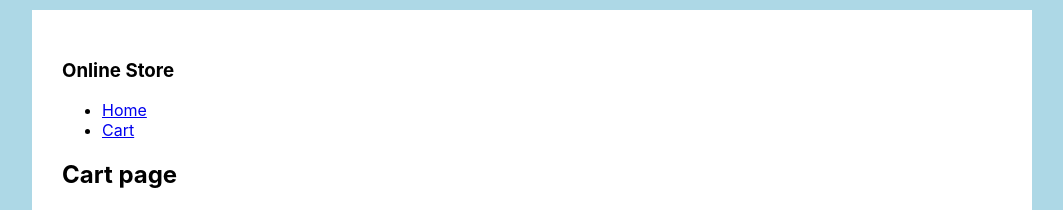
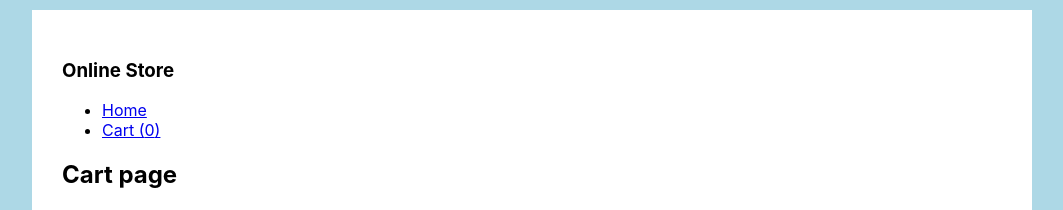
Before and after one commit to blzn50/e-commerce, a React (Create React App) app: page /cart in a window 1280 px wide. Shown: the top 210 px of the page, without its empty margins (108-1171 px from the left). Built offline with nearby package versions, Linux system fonts and the light colour scheme.

Commit message:
added item counter in cart page nav item

```diff
--- a/src/components/Cart.js
+++ b/src/components/Cart.js
@@ -21,7 +21,7 @@ const Cart = ({ cart, addToCart, removeFromCart, removeAllFromCart }) => {
         </thead>
         <tbody>
           {sort(cart).map(item => (
-            <tr>
+            <tr key={item.id}>
               <td>{item.name}</td>
               <td>{item.quantity}</td>
               <td>
--- a/src/components/Navigation.js
+++ b/src/components/Navigation.js
@@ -1,7 +1,8 @@
 import React from 'react';
 import { NavLink } from 'react-router-dom';
+import { connect } from 'react-redux';
 
-const Navigation = () => (
+const Navigation = ({ cart }) => (
   <nav>
     <h3>Online Store</h3>
     <ul>
@@ -9,10 +10,22 @@ const Navigation = () => (
         <NavLink to="/">Home</NavLink>
       </li>
       <li>
-        <NavLink to="/cart">Cart</NavLink>
+        <NavLink to="/cart">
+          Cart (
+          {cart.reduce((acc, item) => {
+            return acc + item.quantity;
+          }, 0)}
+          )
+        </NavLink>
       </li>
     </ul>
   </nav>
 );
 
-export default Navigation;
+const mapStateToProps = state => {
+  return {
+    cart: state.cart,
+  };
+};
+
+export default connect(mapStateToProps)(Navigation);
```
